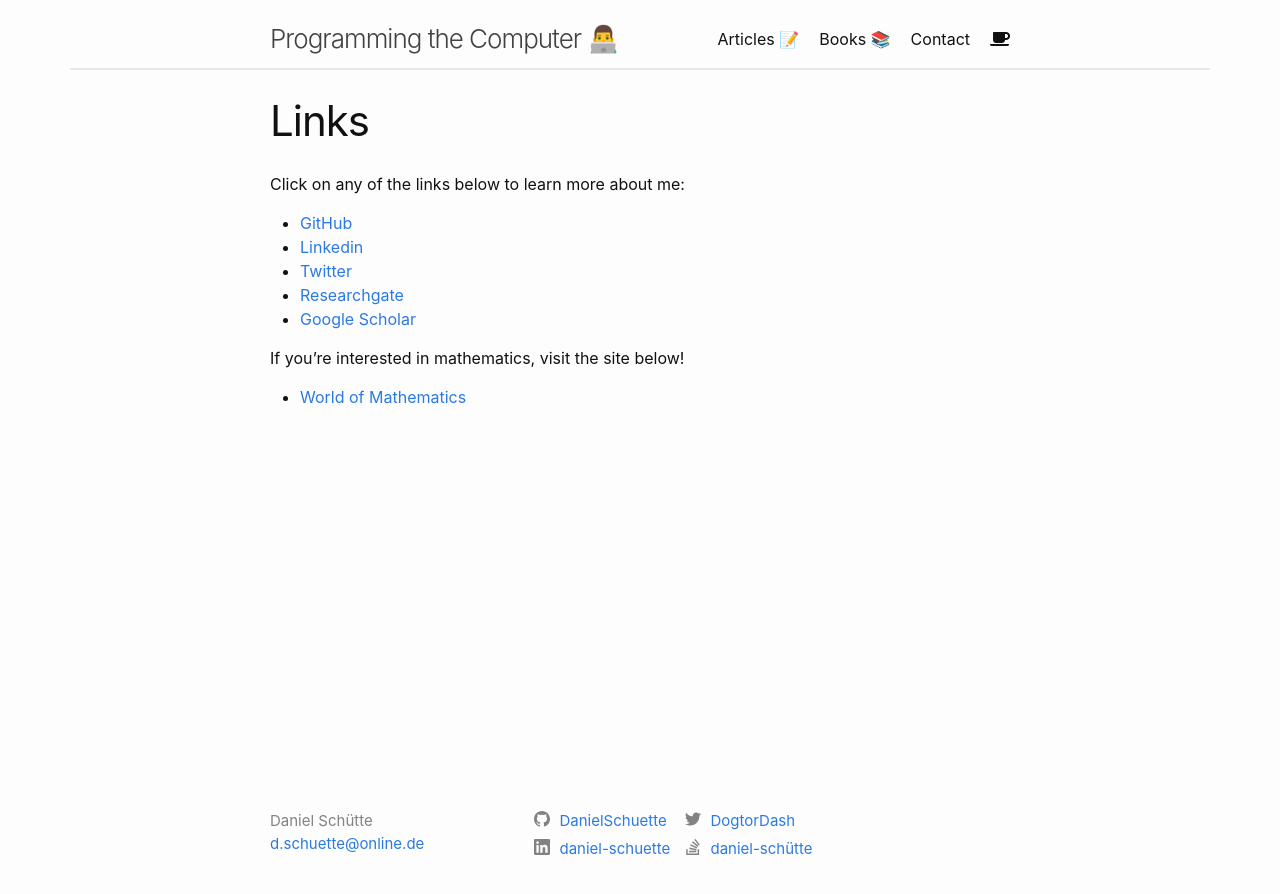
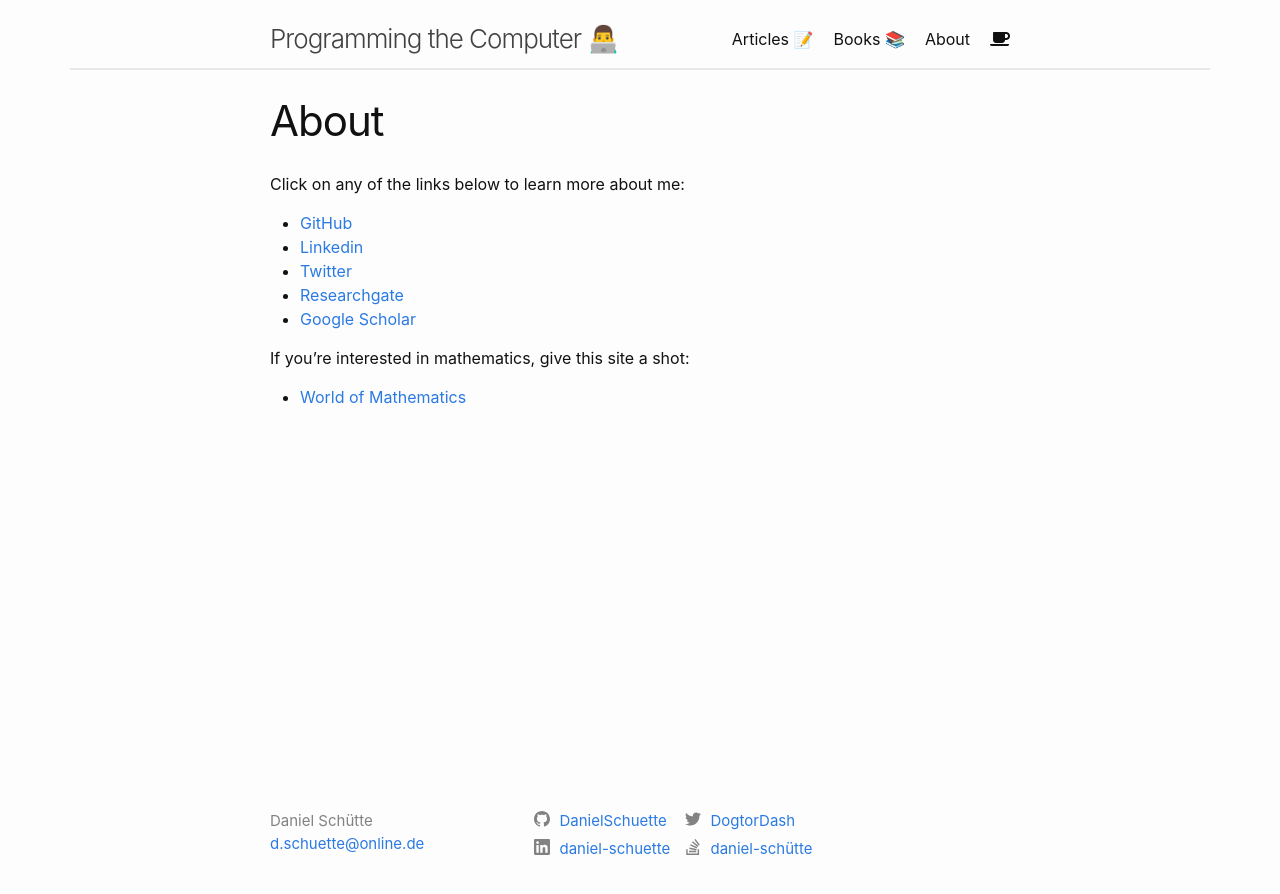
Before and after one commit to DanielSchuette/DanielSchuette.github.io, a Jekyll site: the page built from about.md, in a window 1280 px wide. Shown: the top 894 px of the page. Built offline with Jekyll 4.4.1, drawn with Linux system fonts in a browser that asks for light colours; nearby versions of some CDN libraries; some web fonts are replaced.

Commit message:
move contacts back to about

```diff
--- a/_data/pagelist.yml
+++ b/_data/pagelist.yml
@@ -5,5 +5,5 @@ header_items:
     - title: Books 📚
       url: /books/
 
-    - title: Contact
-      url: /contact/
+    - title: About
+      url: /about/
--- a/links.md
+++ b/about.md
@@ -1,10 +1,11 @@
 ---
 layout: post
-title: 'Links'
+title: 'About'
 order: 3
 comments: false
 permalink: /links/
 ---
+
 Click on any of the links below to learn more about me:
 
 - [GitHub](https://github.com/DanielSchuette)
@@ -13,6 +14,6 @@ Click on any of the links below to learn more about me:
 - [Researchgate](https://www.researchgate.net/profile/Daniel_Schuette)
 - [Google Scholar](https://scholar.google.de/citations?user=IKh9vokAAAAJ&hl=en)
 
-If you're interested in mathematics, visit the site below!
+If you're interested in mathematics, give this site a shot:
 
 - [World of Mathematics](https://philippschuette.github.io)
```
Also changed, not shown: articles.md (+1 -1 lines).
